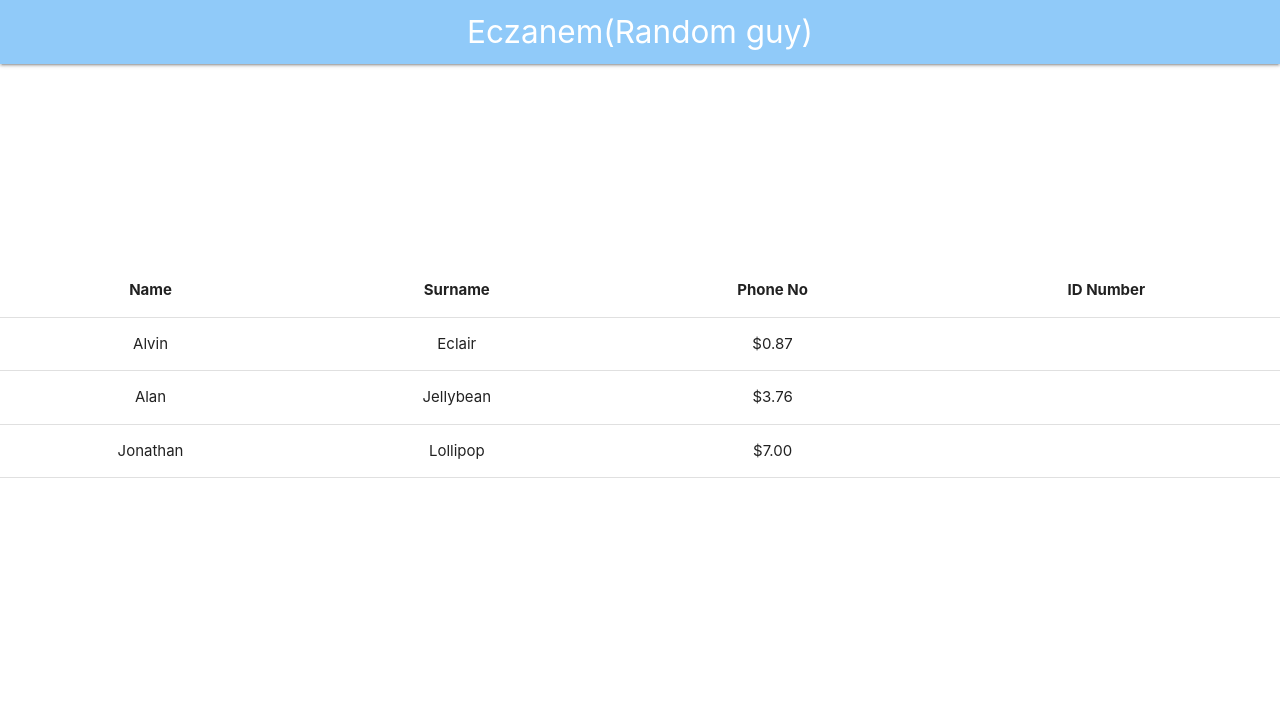
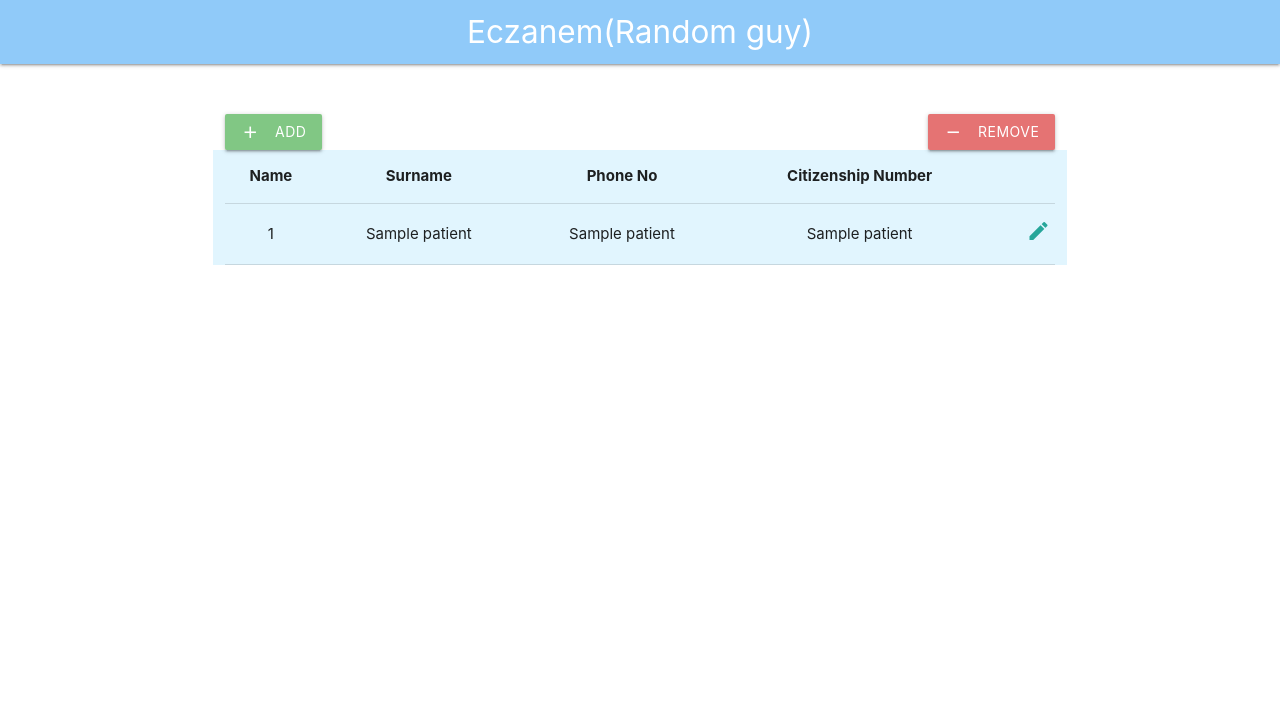
Before and after one commit to ismettt08/databaseHomework, a Flask app: template templates/patient_table.html in a window 1280 px wide. Shown: the top 718 px of the page. Run offline with Flask 2, Linux system fonts and the light colour scheme; the template is opened without the code that fills it: most values are stand-ins (such as "Sample title", 1, 10 or a date in 2020); some libraries are stand-ins or nearby versions.

Commit message:
Patients page is added.

```diff
--- a/templates/layout.html
+++ b/templates/layout.html
@@ -17,7 +17,7 @@
   </head>
   <body>
 
-    {% if userRole == 1 %}
+{% if userRole == 1 %}
 <nav>
   <div class="nav-wrapper blue lighten-3 ">
     <div class="container">
@@ -29,6 +29,7 @@
       <a href="{{url_for('home_page')}}" class="brand-logo center">Eczanem(Root)</a>
 
       <ul id="nav-mobile" class="right">
+        <li><a href="{{url_for('patient_table')}}">Patients</a></li>
         <li><a href="{{url_for('employee_page')}}">Employee</a></li>
         <li><a href="{{url_for('logout_page')}}">Logout</a></li>
       </ul>
@@ -46,6 +47,7 @@
           <a href="{{url_for('home_page')}}" class="brand-logo center">Eczanem(Employee)</a>
 
           <ul id="nav-mobile" class="right">
+            <li><a href="{{url_for('patient_table')}}">Patients</a></li>
             <li><a href="{{url_for('logout_page')}}">Logout</a></li>
           </ul>
         </div>
@@ -59,10 +61,8 @@
     </div>
   </div>
 </nav>
-
-<div style="height: 200px;"></div>
 {% endif %}
-
+<div style="height: 50px;"></div>
 
 
 
--- a/templates/patient_table.html
+++ b/templates/patient_table.html
@@ -1,35 +1,42 @@
 {% extends "layout.html" %}
 {% block title %}Patient Details{% endblock %}
 {% block content %}
-
+<div class="row">
+    <div class="col s8 offset-s2">
+        <a class="waves-effect waves-light btn green lighten-2"><i class="material-icons left">add</i>Add</a>
+        <a class="waves-effect waves-light btn red lighten-2 right"><i class="material-icons left">remove</i>Remove</a>
+    </div>
+    <div class="col s8 offset-s2 light-blue lighten-5">
         <table class="highlight centered">
             <thead>
                 <tr>
                     <th>Name</th>
                     <th>Surname</th>
                     <th>Phone No</th>
-          <th>ID Number</th>
+                    <th>Citizenship Number</th>
                 </tr>
             </thead>
-
             <tbody>
+                {% for i in patientList %}
+                {% set name = patientList[loop.index - 1][0] %}
+                {% set surname = patientList[loop.index - 1][1] %}
+                {% set phone = patientList[loop.index - 1][2] %}
+                {% set citizenship = patientList[loop.index - 1][3] %}
                 <tr>
-        <td>Alvin</td>
-        <td>Eclair</td>
-        <td>$0.87</td>
+                    <td>{{name}}</td>
+                    <td>{{surname}}</td>
+                    <td>{{phone}}</td>
+                    <td>{{citizenship}}</td>
+                    <td>
+                        <a href="" class="secondary-content">
+                            <i class="material-icons prefix">edit</i>
+                        </a>
+                    </td>
                 </tr>
-      <tr>
-        <td>Alan</td>
-        <td>Jellybean</td>
-        <td>$3.76</td>
-      </tr>
-      <tr>
-        <td>Jonathan</td>
-        <td>Lollipop</td>
-        <td>$7.00</td>
-      </tr>
+                {% endfor %}
             </tbody>
         </table>
-
+    </div>
+</div>
 
 {% endblock %}
--- a/views.py
+++ b/views.py
@@ -192,4 +192,7 @@ def patient_table():
     role = getUserRole()
     if role == -1:
         return redirect("/")
-    return render_template("patient_table.html", userRole = role)
+    cursor = connection.cursor()
+    cursor.execute("SELECT patient_name, patient_surname, patient_phone_number, patient_id_number FROM patients")
+    patients = cursor.fetchall()
+    return render_template("patient_table.html", userRole = role, patientList = patients)
```
Also changed, not shown: templates/patient.html (+41 -0 lines). Lines whose indentation alone changed are shown as unchanged.
